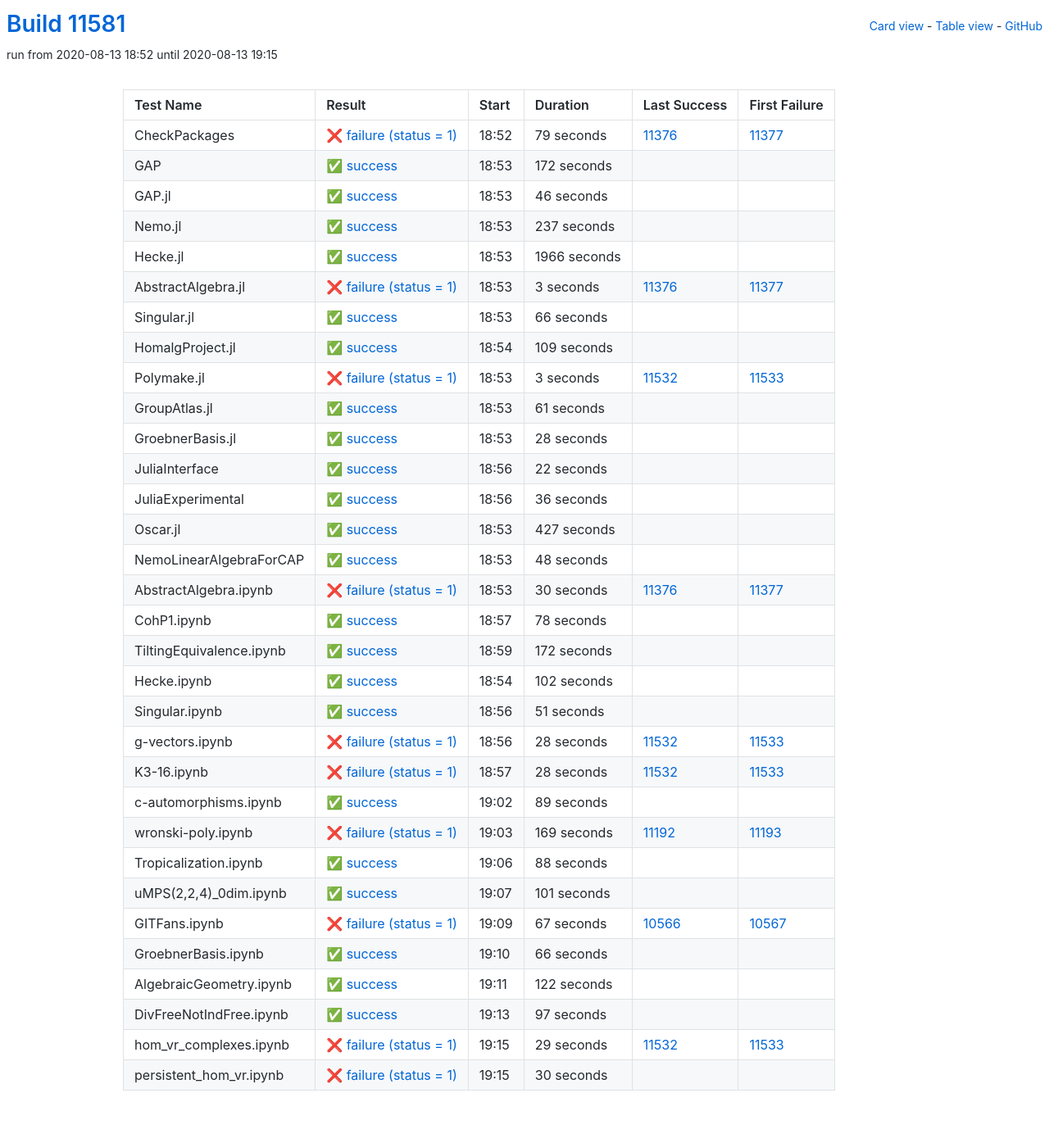
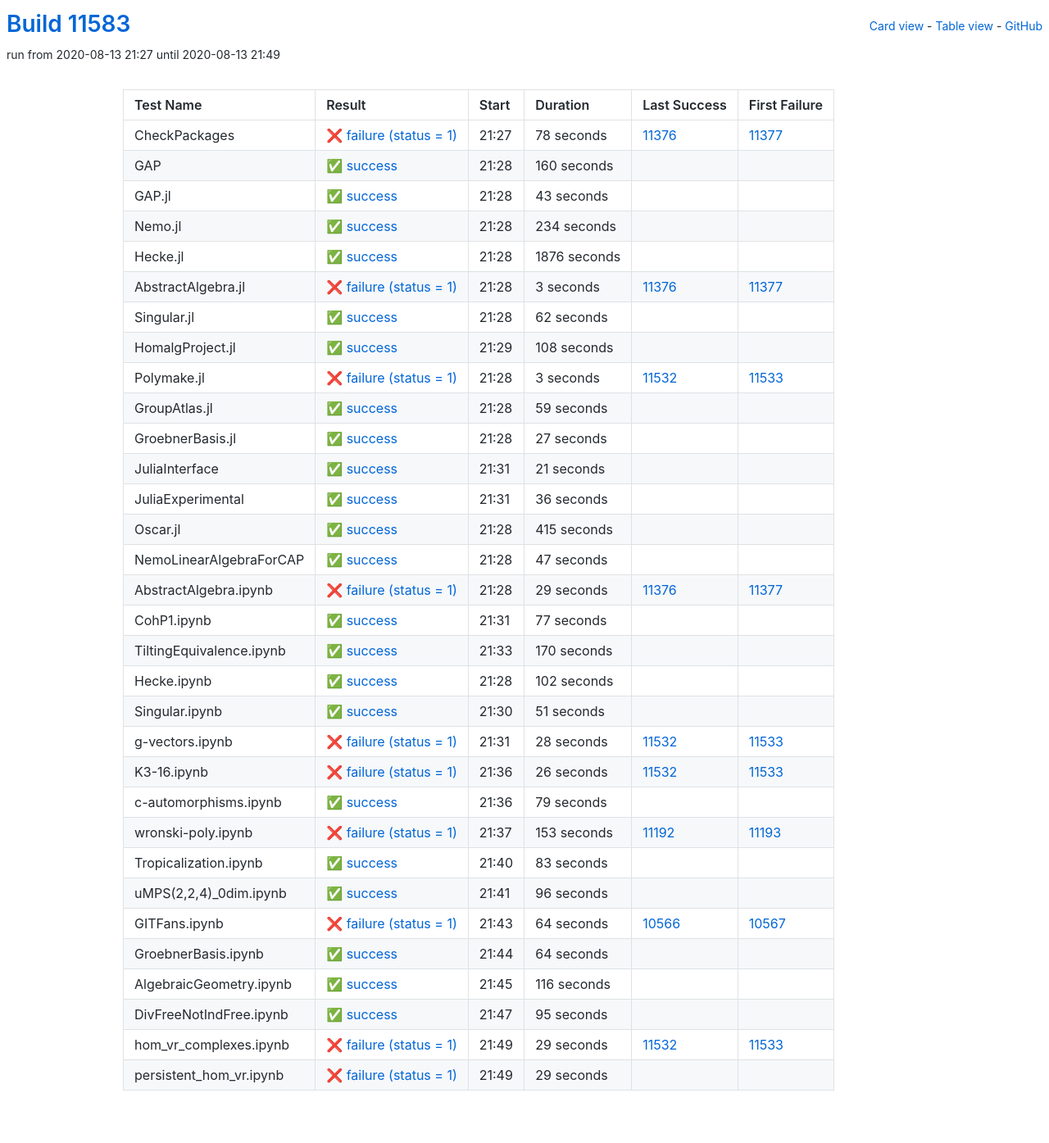
Before and after one commit to oscar-system/oscar-ci-status, a Jekyll site: the page built from table.html, in a window 1280 px wide. Shown: the whole page at 82% size. Built offline with Jekyll 4.4.1, drawn with Linux system fonts in a browser that asks for light colours.

Commit message:
Build #11583

```diff
--- a/_data/ci.yml
+++ b/_data/ci.yml
@@ -1,6 +1,6 @@
 ---
-build: 11581
-build_url: https://oscarci.mathematik.uni-kl.de/job/oscar/11581/
+build: 11583
+build_url: https://oscarci.mathematik.uni-kl.de/job/oscar/11583/
 job: oscar
 organization: oscar-system
 repo: oscar-ci-status
@@ -8,68 +8,68 @@
 tests:
 - name: CheckPackages
   id: checkpackages
-  log: https://oscarci.mathematik.uni-kl.de/job/oscar/11581/artifact/logs/build-11581/CheckPackages.log
-  start: 2020-08-13 18:52
+  log: https://oscarci.mathematik.uni-kl.de/job/oscar/11583/artifact/logs/build-11583/CheckPackages.log
+  start: 2020-08-13 21:27
   success: false
   exitcode: 1
   status: failure
-  duration: 79
+  duration: 78
   last_success: 11376
   last_success_url: https://oscarci.mathematik.uni-kl.de/job/oscar/11376/
   first_failure: 11377
   first_failure_url: https://oscarci.mathematik.uni-kl.de/job/oscar/11377/
 - name: GAP
   id: gap
-  log: https://oscarci.mathematik.uni-kl.de/job/oscar/11581/artifact/logs/build-11581/GAP.log
-  start: 2020-08-13 18:53
+  log: https://oscarci.mathematik.uni-kl.de/job/oscar/11583/artifact/logs/build-11583/GAP.log
+  start: 2020-08-13 21:28
   success: true
   exitcode: 0
   status: success
-  duration: 172
+  duration: 160
   last_success: false
   last_success_url:
   first_failure: false
   first_failure_url:
 - name: GAP.jl
   id: gap-jl
-  log: https://oscarci.mathematik.uni-kl.de/job/oscar/11581/artifact/logs/build-11581/GAP.jl.log
-  start: 2020-08-13 18:53
+  log: https://oscarci.mathematik.uni-kl.de/job/oscar/11583/artifact/logs/build-11583/GAP.jl.log
+  start: 2020-08-13 21:28
   success: true
   exitcode: 0
   status: success
-  duration: 46
+  duration: 43
   last_success: false
   last_success_url:
   first_failure: false
   first_failure_url:
 - name: Nemo.jl
   id: nemo-jl
-  log: https://oscarci.mathematik.uni-kl.de/job/oscar/11581/artifact/logs/build-11581/Nemo.jl.log
-  start: 2020-08-13 18:53
+  log: https://oscarci.mathematik.uni-kl.de/job/oscar/11583/artifact/logs/build-11583/Nemo.jl.log
+  start: 2020-08-13 21:28
   success: true
   exitcode: 0
   status: success
-  duration: 237
+  duration: 234
   last_success: false
   last_success_url:
   first_failure: false
   first_failure_url:
 - name: Hecke.jl
   id: hecke-jl
-  log: https://oscarci.mathematik.uni-kl.de/job/oscar/11581/artifact/logs/build-11581/Hecke.jl.log
-  start: 2020-08-13 18:53
+  log: https://oscarci.mathematik.uni-kl.de/job/oscar/11583/artifact/logs/build-11583/Hecke.jl.log
+  start: 2020-08-13 21:28
   success: true
   exitcode: 0
   status: success
-  duration: 1966
+  duration: 1876
   last_success: false
   last_success_url:
   first_failure: false
   first_failure_url:
 - name: AbstractAlgebra.jl
   id: abstractalgebra-jl
-  log: https://oscarci.mathematik.uni-kl.de/job/oscar/11581/artifact/logs/build-11581/AbstractAlgebra.jl.log
-  start: 2020-08-13 18:53
+  log: https://oscarci.mathematik.uni-kl.de/job/oscar/11583/artifact/logs/build-11583/AbstractAlgebra.jl.log
+  start: 2020-08-13 21:28
   success: false
   exitcode: 1
   status: failure
@@ -80,32 +80,32 @@
   first_failure_url: https://oscarci.mathematik.uni-kl.de/job/oscar/11377/
 - name: Singular.jl
   id: singular-jl
-  log: https://oscarci.mathematik.uni-kl.de/job/oscar/11581/artifact/logs/build-11581/Singular.jl.log
-  start: 2020-08-13 18:53
+  log: https://oscarci.mathematik.uni-kl.de/job/oscar/11583/artifact/logs/build-11583/Singular.jl.log
+  start: 2020-08-13 21:28
   success: true
   exitcode: 0
   status: success
-  duration: 66
+  duration: 62
   last_success: false
   last_success_url:
   first_failure: false
   first_failure_url:
 - name: HomalgProject.jl
   id: homalgproject-jl
-  log: https://oscarci.mathematik.uni-kl.de/job/oscar/11581/artifact/logs/build-11581/HomalgProject.jl.log
-  start: 2020-08-13 18:54
+  log: https://oscarci.mathematik.uni-kl.de/job/oscar/11583/artifact/logs/build-11583/HomalgProject.jl.log
+  start: 2020-08-13 21:29
   success: true
   exitcode: 0
   status: success
-  duration: 109
+  duration: 108
   last_success: false
   last_success_url:
   first_failure: false
   first_failure_url:
 - name: Polymake.jl
   id: polymake-jl
-  log: https://oscarci.mathematik.uni-kl.de/job/oscar/11581/artifact/logs/build-11581/Polymake.jl.log
-  start: 2020-08-13 18:53
+  log: https://oscarci.mathematik.uni-kl.de/job/oscar/11583/artifact/logs/build-11583/Polymake.jl.log
+  start: 2020-08-13 21:28
   success: false
   exitcode: 1
   status: failure
@@ -116,44 +116,44 @@
   first_failure_url: https://oscarci.mathematik.uni-kl.de/job/oscar/11533/
 - name: GroupAtlas.jl
   id: groupatlas-jl
-  log: https://oscarci.mathematik.uni-kl.de/job/oscar/11581/artifact/logs/build-11581/GroupAtlas.jl.log
-  start: 2020-08-13 18:53
+  log: https://oscarci.mathematik.uni-kl.de/job/oscar/11583/artifact/logs/build-11583/GroupAtlas.jl.log
+  start: 2020-08-13 21:28
   success: true
   exitcode: 0
   status: success
-  duration: 61
+  duration: 59
   last_success: false
   last_success_url:
   first_failure: false
   first_failure_url:
 - name: GroebnerBasis.jl
   id: groebnerbasis-jl
-  log: https://oscarci.mathematik.uni-kl.de/job/oscar/11581/artifact/logs/build-11581/GroebnerBasis.jl.log
-  start: 2020-08-13 18:53
+  log: https://oscarci.mathematik.uni-kl.de/job/oscar/11583/artifact/logs/build-11583/GroebnerBasis.jl.log
+  start: 2020-08-13 21:28
   success: true
   exitcode: 0
   status: success
-  duration: 28
+  duration: 27
   last_success: false
   last_success_url:
   first_failure: false
   first_failure_url:
 - name: JuliaInterface
   id: juliainterface
-  log: https://oscarci.mathematik.uni-kl.de/job/oscar/11581/artifact/logs/build-11581/JuliaInterface.log
-  start: 2020-08-13 18:56
+  log: https://oscarci.mathematik.uni-kl.de/job/oscar/11583/artifact/logs/build-11583/JuliaInterface.log
+  start: 2020-08-13 21:31
   success: true
   exitcode: 0
   status: success
-  duration: 22
+  duration: 21
   last_success: false
   last_success_url:
   first_failure: false
   first_failure_url:
 - name: JuliaExperimental
   id: juliaexperimental
-  log: https://oscarci.mathematik.uni-kl.de/job/oscar/11581/artifact/logs/build-11581/JuliaExperimental.log
-  start: 2020-08-13 18:56
+  log: https://oscarci.mathematik.uni-kl.de/job/oscar/11583/artifact/logs/build-11583/JuliaExperimental.log
+  start: 2020-08-13 21:31
   success: true
   exitcode: 0
   status: success
@@ -164,68 +164,68 @@
   first_failure_url:
 - name: Oscar.jl
   id: oscar-jl
-  log: https://oscarci.mathematik.uni-kl.de/job/oscar/11581/artifact/logs/build-11581/Oscar.jl.log
-  start: 2020-08-13 18:53
+  log: https://oscarci.mathematik.uni-kl.de/job/oscar/11583/artifact/logs/build-11583/Oscar.jl.log
+  start: 2020-08-13 21:28
   success: true
   exitcode: 0
   status: success
-  duration: 427
+  duration: 415
   last_success: false
   last_success_url:
   first_failure: false
   first_failure_url:
 - name: NemoLinearAlgebraForCAP
   id: nemolinearalgebraforcap
-  log: https://oscarci.mathematik.uni-kl.de/job/oscar/11581/artifact/logs/build-11581/NemoLinearAlgebraForCAP.log
-  start: 2020-08-13 18:53
+  log: https://oscarci.mathematik.uni-kl.de/job/oscar/11583/artifact/logs/build-11583/NemoLinearAlgebraForCAP.log
+  start: 2020-08-13 21:28
   success: true
   exitcode: 0
   status: success
-  duration: 48
+  duration: 47
   last_success: false
   last_success_url:
   first_failure: false
   first_failure_url:
 - name: AbstractAlgebra.ipynb
   id: abstractalgebra-ipynb
-  log: https://oscarci.mathematik.uni-kl.de/job/oscar/11581/artifact/logs/build-11581/AbstractAlgebra.ipynb.log
-  start: 2020-08-13 18:53
+  log: https://oscarci.mathematik.uni-kl.de/job/oscar/11583/artifact/logs/build-11583/AbstractAlgebra.ipynb.log
+  start: 2020-08-13 21:28
   success: false
   exitcode: 1
   status: failure
-  duration: 30
+  duration: 29
   last_success: 11376
   last_success_url: https://oscarci.mathematik.uni-kl.de/job/oscar/11376/
   first_failure: 11377
   first_failure_url: https://oscarci.mathematik.uni-kl.de/job/oscar/11377/
 - name: CohP1.ipynb
   id: cohp1-ipynb
-  log: https://oscarci.mathematik.uni-kl.de/job/oscar/11581/artifact/logs/build-11581/CohP1.ipynb.log
-  start: 2020-08-13 18:57
+  log: https://oscarci.mathematik.uni-kl.de/job/oscar/11583/artifact/logs/build-11583/CohP1.ipynb.log
+  start: 2020-08-13 21:31
   success: true
   exitcode: 0
   status: success
-  duration: 78
+  duration: 77
   last_success: false
   last_success_url:
   first_failure: false
   first_failure_url:
 - name: TiltingEquivalence.ipynb
   id: tiltingequivalence-ipynb
-  log: https://oscarci.mathematik.uni-kl.de/job/oscar/11581/artifact/logs/build-11581/TiltingEquivalence.ipynb.log
-  start: 2020-08-13 18:59
+  log: https://oscarci.mathematik.uni-kl.de/job/oscar/11583/artifact/logs/build-11583/TiltingEquivalence.ipynb.log
+  start: 2020-08-13 21:33
   success: true
   exitcode: 0
   status: success
-  duration: 172
+  duration: 170
   last_success: false
   last_success_url:
   first_failure: false
   first_failure_url:
 - name: Hecke.ipynb
   id: hecke-ipynb
-  log: https://oscarci.mathematik.uni-kl.de/job/oscar/11581/artifact/logs/build-11581/Hecke.ipynb.log
-  start: 2020-08-13 18:54
+  log: https://oscarci.mathematik.uni-kl.de/job/oscar/11583/artifact/logs/build-11583/Hecke.ipynb.log
+  start: 2020-08-13 21:28
   success: true
   exitcode: 0
   status: success
@@ -236,8 +236,8 @@
   first_failure_url:
 - name: Singular.ipynb
   id: singular-ipynb
-  log: https://oscarci.mathematik.uni-kl.de/job/oscar/11581/artifact/logs/build-11581/Singular.ipynb.log
-  start: 2020-08-13 18:56
+  log: https://oscarci.mathematik.uni-kl.de/job/oscar/11583/artifact/logs/build-11583/Singular.ipynb.log
+  start: 2020-08-13 21:30
   success: true
   exitcode: 0
   status: success
@@ -248,8 +248,8 @@
   first_failure_url:
 - name: g-vectors.ipynb
   id: g-vectors-ipynb
-  log: https://oscarci.mathematik.uni-kl.de/job/oscar/11581/artifact/logs/build-11581/g-vectors.ipynb.log
-  start: 2020-08-13 18:56
+  log: https://oscarci.mathematik.uni-kl.de/job/oscar/11583/artifact/logs/build-11583/g-vectors.ipynb.log
+  start: 2020-08-13 21:31
   success: false
   exitcode: 1
   status: failure
@@ -260,116 +260,116 @@
   first_failure_url: https://oscarci.mathematik.uni-kl.de/job/oscar/11533/
 - name: K3-16.ipynb
   id: k3-16-ipynb
-  log: https://oscarci.mathematik.uni-kl.de/job/oscar/11581/artifact/logs/build-11581/K3-16.ipynb.log
-  start: 2020-08-13 18:57
+  log: https://oscarci.mathematik.uni-kl.de/job/oscar/11583/artifact/logs/build-11583/K3-16.ipynb.log
+  start: 2020-08-13 21:36
   success: false
   exitcode: 1
   status: failure
-  duration: 28
+  duration: 26
   last_success: 11532
   last_success_url: https://oscarci.mathematik.uni-kl.de/job/oscar/11532/
   first_failure: 11533
   first_failure_url: https://oscarci.mathematik.uni-kl.de/job/oscar/11533/
 - name: c-automorphisms.ipynb
   id: c-automorphisms-ipynb
-  log: https://oscarci.mathematik.uni-kl.de/job/oscar/11581/artifact/logs/build-11581/c-automorphisms.ipynb.log
-  start: 2020-08-13 19:02
+  log: https://oscarci.mathematik.uni-kl.de/job/oscar/11583/artifact/logs/build-11583/c-automorphisms.ipynb.log
+  start: 2020-08-13 21:36
   success: true
   exitcode: 0
   status: success
-  duration: 89
+  duration: 79
   last_success: false
   last_success_url:
   first_failure: false
   first_failure_url:
 - name: wronski-poly.ipynb
   id: wronski-poly-ipynb
-  log: https://oscarci.mathematik.uni-kl.de/job/oscar/11581/artifact/logs/build-11581/wronski-poly.ipynb.log
-  start: 2020-08-13 19:03
+  log: https://oscarci.mathematik.uni-kl.de/job/oscar/11583/artifact/logs/build-11583/wronski-poly.ipynb.log
+  start: 2020-08-13 21:37
   success: false
   exitcode: 1
   status: failure
-  duration: 169
+  duration: 153
   last_success: 11192
   last_success_url: https://oscarci.mathematik.uni-kl.de/job/oscar/11192/
   first_failure: 11193
   first_failure_url: https://oscarci.mathematik.uni-kl.de/job/oscar/11193/
 - name: Tropicalization.ipynb
   id: tropicalization-ipynb
-  log: https://oscarci.mathematik.uni-kl.de/job/oscar/11581/artifact/logs/build-11581/Tropicalization.ipynb.log
-  start: 2020-08-13 19:06
+  log: https://oscarci.mathematik.uni-kl.de/job/oscar/11583/artifact/logs/build-11583/Tropicalization.ipynb.log
+  start: 2020-08-13 21:40
   success: true
   exitcode: 0
   status: success
-  duration: 88
+  duration: 83
   last_success: false
   last_success_url:
   first_failure: false
   first_failure_url:
 - name: uMPS(2,2,4)_0dim.ipynb
   id: umps-2-2-4-0dim-ipynb
-  log: https://oscarci.mathematik.uni-kl.de/job/oscar/11581/artifact/logs/build-11581/uMPS-2-2-4-_0dim.ipynb.log
-  start: 2020-08-13 19:07
+  log: https://oscarci.mathematik.uni-kl.de/job/oscar/11583/artifact/logs/build-11583/uMPS-2-2-4-_0dim.ipynb.log
+  start: 2020-08-13 21:41
   success: true
   exitcode: 0
   status: success
-  duration: 101
+  duration: 96
   last_success: false
   last_success_url:
   first_failure: false
   first_failure_url:
 - name: GITFans.ipynb
   id: gitfans-ipynb
-  log: https://oscarci.mathematik.uni-kl.de/job/oscar/11581/artifact/logs/build-11581/GITFans.ipynb.log
-  start: 2020-08-13 19:09
+  log: https://oscarci.mathematik.uni-kl.de/job/oscar/11583/artifact/logs/build-11583/GITFans.ipynb.log
+  start: 2020-08-13 21:43
   success: false
   exitcode: 1
   status: failure
-  duration: 67
+  duration: 64
   last_success: 10566
   last_success_url: https://oscarci.mathematik.uni-kl.de/job/oscar/10566/
   first_failure: 10567
   first_failure_url: https://oscarci.mathematik.uni-kl.de/job/oscar/10567/
 - name: GroebnerBasis.ipynb
   id: groebnerbasis-ipynb
-  log: https://oscarci.mathematik.uni-kl.de/job/oscar/11581/artifact/logs/build-11581/GroebnerBasis.ipynb.log
-  start: 2020-08-13 19:10
+  log: https://oscarci.mathematik.uni-kl.de/job/oscar/11583/artifact/logs/build-11583/GroebnerBasis.ipynb.log
+  start: 2020-08-13 21:44
   success: true
   exitcode: 0
   status: success
-  duration: 66
+  duration: 64
   last_success: false
   last_success_url:
   first_failure: false
   first_failure_url:
 - name: AlgebraicGeometry.ipynb
   id: algebraicgeometry-ipynb
-  log: https://oscarci.mathematik.uni-kl.de/job/oscar/11581/artifact/logs/build-11581/AlgebraicGeometry.ipynb.log
-  start: 2020-08-13 19:11
+  log: https://oscarci.mathematik.uni-kl.de/job/oscar/11583/artifact/logs/build-11583/AlgebraicGeometry.ipynb.log
+  start: 2020-08-13 21:45
   success: true
   exitcode: 0
   status: success
-  duration: 122
+  duration: 116
   last_success: false
   last_success_url:
   first_failure: false
   first_failure_url:
 - name: DivFreeNotIndFree.ipynb
   id: divfreenotindfree-ipynb
-  log: https://oscarci.mathematik.uni-kl.de/job/oscar/11581/artifact/logs/build-11581/DivFreeNotIndFree.ipynb.log
-  start: 2020-08-13 19:13
+  log: https://oscarci.mathematik.uni-kl.de/job/oscar/11583/artifact/logs/build-11583/DivFreeNotIndFree.ipynb.log
+  start: 2020-08-13 21:47
   success: true
   exitcode: 0
   status: success
-  duration: 97
+  duration: 95
   last_success: false
   last_success_url:
   first_failure: false
   first_failure_url:
 - name: hom_vr_complexes.ipynb
   id: hom-vr-complexes-ipynb
-  log: https://oscarci.mathematik.uni-kl.de/job/oscar/11581/artifact/logs/build-11581/hom_vr_complexes.ipynb.log
-  start: 2020-08-13 19:15
+  log: https://oscarci.mathematik.uni-kl.de/job/oscar/11583/artifact/logs/build-11583/hom_vr_complexes.ipynb.log
+  start: 2020-08-13 21:49
   success: false
   exitcode: 1
   status: failure
@@ -380,12 +380,12 @@
   first_failure_url: https://oscarci.mathematik.uni-kl.de/job/oscar/11533/
 - name: persistent_hom_vr.ipynb
   id: persistent-hom-vr-ipynb
-  log: https://oscarci.mathematik.uni-kl.de/job/oscar/11581/artifact/logs/build-11581/persistent_hom_vr.ipynb.log
-  start: 2020-08-13 19:15
+  log: https://oscarci.mathematik.uni-kl.de/job/oscar/11583/artifact/logs/build-11583/persistent_hom_vr.ipynb.log
+  start: 2020-08-13 21:49
   success: false
   exitcode: 1
   status: failure
-  duration: 30
+  duration: 29
   last_success: false
   last_success_url:
   first_failure: false
```
Also changed, not shown: README.md.
